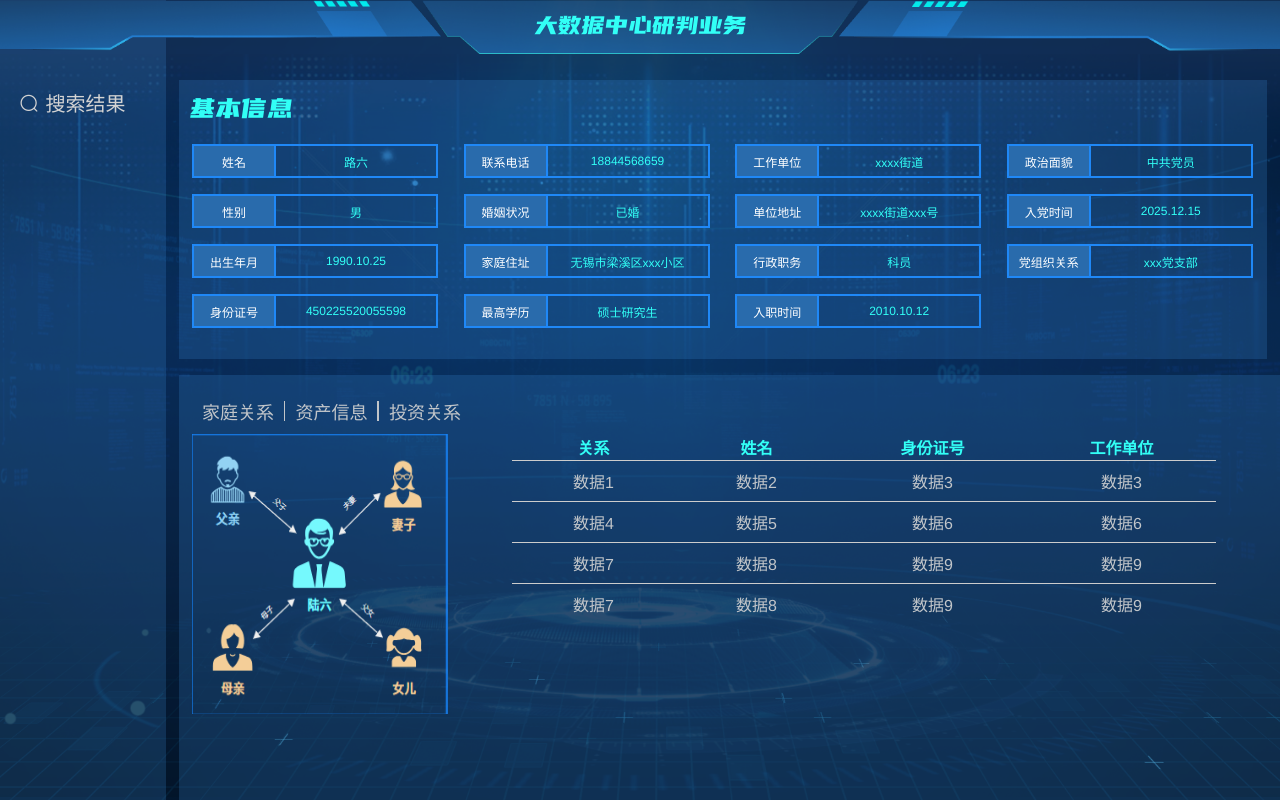
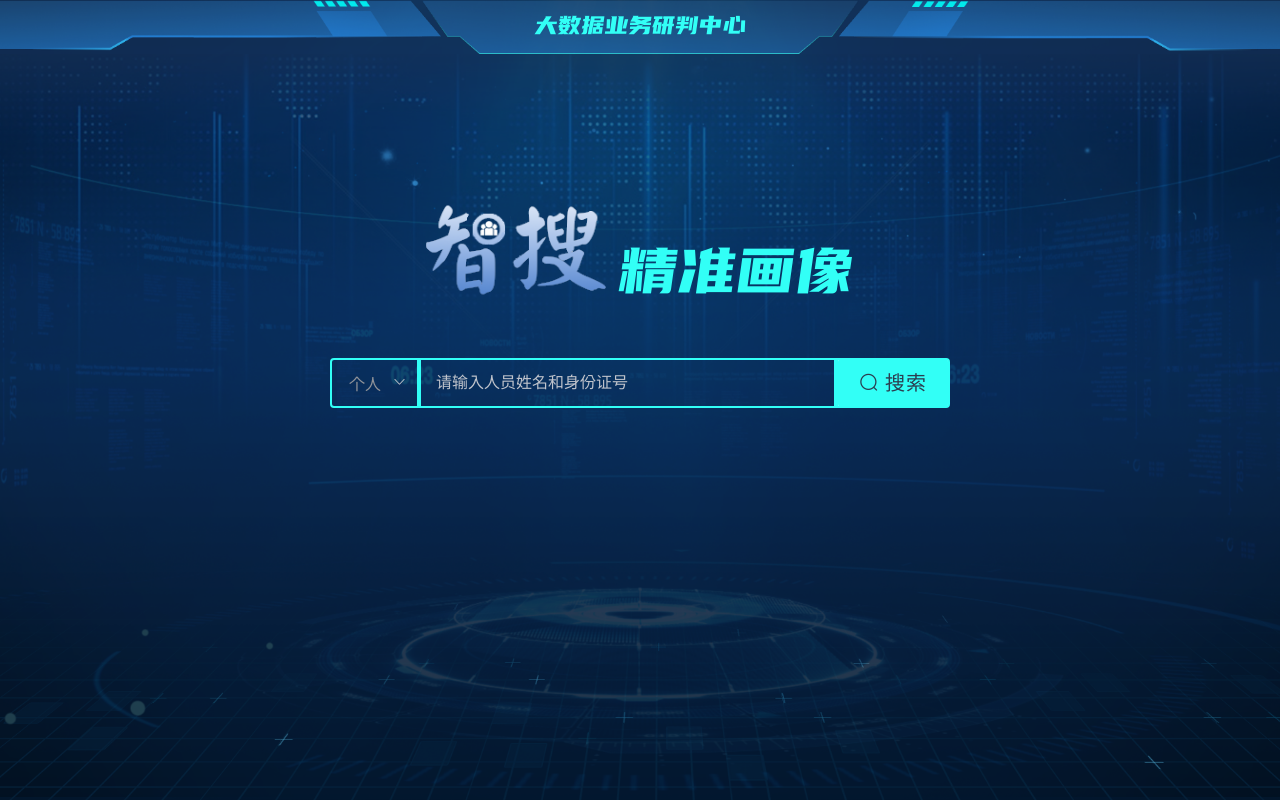
Before and after one commit to wannzi/jw, a Vue app: page /PeopleResult in a window 1280 px wide. Built offline with nearby package versions, Linux system fonts and the light colour scheme.

Commit message:
画像系统输入框修改

```diff
--- a/src/router/index.ts
+++ b/src/router/index.ts
@@ -9,9 +9,11 @@
 import AddRules from '@/views/main/ruleManagement/newRules/addRules.vue';
 import FileComparison from '@/views/system/fileComparison/fileComparison.vue';
 import ExportFunction from '@/views/system/fileComparison/function/exportFunction.vue';
+import PeopleResult from "../views/DrawSystem/PeopleResult.vue";
 
 Vue.use(Router);
 
+// @ts-ignore
 export default new Router({
     mode: 'history',
     routes: [
@@ -83,20 +85,22 @@
                 }
             ]
         },
+        // 路由配置
         {
             path: '/DrawSystem',
-            name: 'DrawSystem',
+            // name: 'DrawSystem',
             component: () => import('@/views/DrawSystem/SelectDraw.vue'),
-            // children: [
-            //     {
-            //         path: 'PeopleResult',
-            //         name: 'PeopleResult',
-            //         component: () => import('@/views/DrawSystem/PeopleResult.vue')
-            //     },
-            // ]
+            children: [
+                {
+                    path: '/PeopleResult',
+                    name: 'PeopleResult',
+                    component: PeopleResult
+                },
+            ]
         },
 		{
 		    path: '/PeopleResult',
+            // eslint-disable-next-line no-mixed-spaces-and-tabs
 		    name: 'PeopleResult',
 		    component: () => import('@/views/DrawSystem/PeopleResult.vue'),
 		}
--- a/src/views/DrawSystem/PeopleResult.vue
+++ b/src/views/DrawSystem/PeopleResult.vue
@@ -157,20 +157,20 @@
 <script>
 
 // import router from "@/router";
-import Vue from "vue";
-export default class SelectDraw extends Vue {
+
+export default  {
     data() {
         return {
             tabIndex: 0
         }
-    }
-    methods = {
+    },
+    methods:{
         updateTab(newTabs) {
             this.tabIndex = newTabs
             console.log("update")
         }
-    }
-    watch = {
+    },
+    watch: {
         tabIndex: {
             immediate: true,
             handler(newValue) {
--- a/src/views/DrawSystem/SelectDraw.vue
+++ b/src/views/DrawSystem/SelectDraw.vue
@@ -14,7 +14,7 @@
 		<div class="SelectDraw">
 			<div style="display: flex; flex-direction: row; margin-top: 1vh;">
 				<el-input :placeholder="placeholder" v-model="keyword" class="input-with-select">
-					<el-select v-model="select" slot="prepend" placeholder="请选择">
+					<el-select v-model="select" slot="prepend" placeholder="请选择"  @change="updatePlaceholder">
 						<el-option label="个人" value="1"></el-option>
 						<el-option label="单位" value="2"></el-option>
 					</el-select>
@@ -30,11 +30,30 @@
 		name: 'SelectDraw',
 		data() {
 			return {
-				placeholder: "请输入内容",
+				placeholder: "请输入人员姓名和身份证号",
 				keyword: "",
 				select: "1"
 			}
 		}
+		, watch: {
+			select(newVal) {
+				if (newVal === "1") {
+					this.placeholder = "请输入人员姓名和身份证号";
+				} else if (newVal === "2") {
+					this.placeholder = "请输入单位名称或统一社会信用代码";
+				}
+			}
+		},
+		methods: {
+			updatePlaceholder() {
+				if (this.select === "1") {
+					this.placeholder = "请输入人员姓名和身份证号";
+				} else if (this.select === "2") {
+					this.placeholder = "请输入单位名称或统一社会信用代码";
+				}
+			}
+		}
+
 	}
 </script>
 
@@ -101,9 +120,6 @@
 		flex-direction: row;
 		align-items: center;
 		justify-content: center;
-		/*text-align: center;*/
-		//margin-left: 38vw;
-		//margin: 0 auto;
 		margin-top: 20vh;
 	}
 
```
